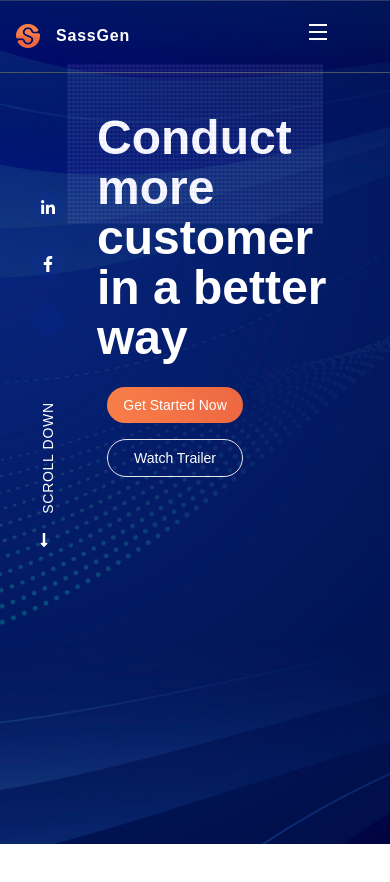
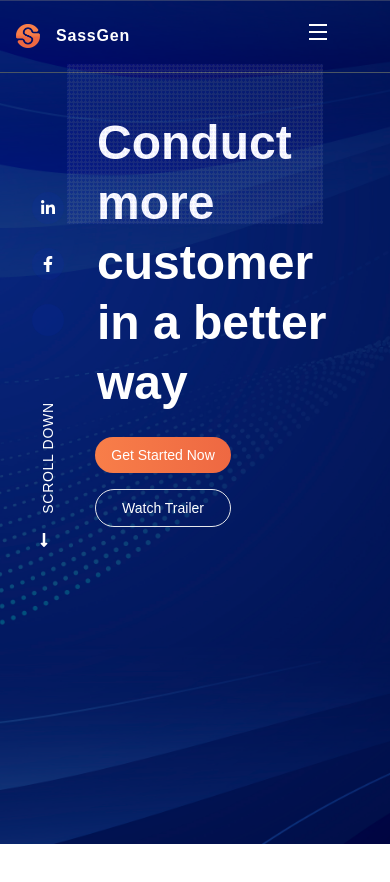
Before and after one commit to Annastacia-dev/sassgen, a React (Vite) app: page / in a window 390 px wide. Shown: the top 882 px of the page. Built offline with nearby package versions, Linux system fonts and the light colour scheme; some icons are missing; a web font is replaced by a local one.

Commit message:
style: spacing fixes

```diff
--- a/src/components/Header.jsx
+++ b/src/components/Header.jsx
@@ -13,14 +13,14 @@ const Header = () => {
         <Socials />
         <NavBar />
         <div className="h-full text-white absolute  top-16 w-full flex justify-center items-start">
-          <div className="bg-gradient-pattern sm:w-[26rem] w-64 sm:h-60 h-40"></div>
+          <div className="bg-gradient-pattern sm:w-[26rem] w-64 sm:h-40 h-40"></div>
         </div>
-        <div className="flex flex-col justify-center items-center space-y-4 sm:mt-24 mt-10">
-          <h1 className="sm:text-7xl text-5xl font-bold w-8/12 leading-[50px] sm:text-center sm:ml-0 ml-16">
+        <div className="flex flex-col justify-center items-center space-y-4 sm:mt-12 mt-10">
+          <h1 className="sm:text-7xl text-5xl font-bold w-8/12 leading-[60px] sm:text-center sm:ml-0 ml-16">
             Conduct more customer in a better way
           </h1>
 
-          <div className="flex sm:flex-row flex-col sm:gap-8 gap-2 sm:ml-0 -ml-10">
+          <div className="flex sm:flex-row flex-col sm:gap-8 gap-2 sm:ml-0 -ml-16">
             <button className="bg-gradient-to-r from-secondary to-secondaryDark capitalize text-white sm:px-6 px-4 sm:py-3 py-2 rounded-full hover:bg-gradient-to-r hover:from-secondaryDark hover:to-secondary text-sm sm:mt-10 mt-2">
               get started now
             </button>
--- a/src/components/Socials.jsx
+++ b/src/components/Socials.jsx
@@ -24,7 +24,7 @@ const Socials = () => {
           <a
             key={index}
             href={link}
-            className="bg-primary/10 rounded-full w-8 h-8 flex justify-center items-center"
+            className="bg-primary/10 rounded-full w-8 h-8 flex justify-center items-center cursor-pointer transition-all hover:bg-primary"
           >
             {icon}
           </a>
```
